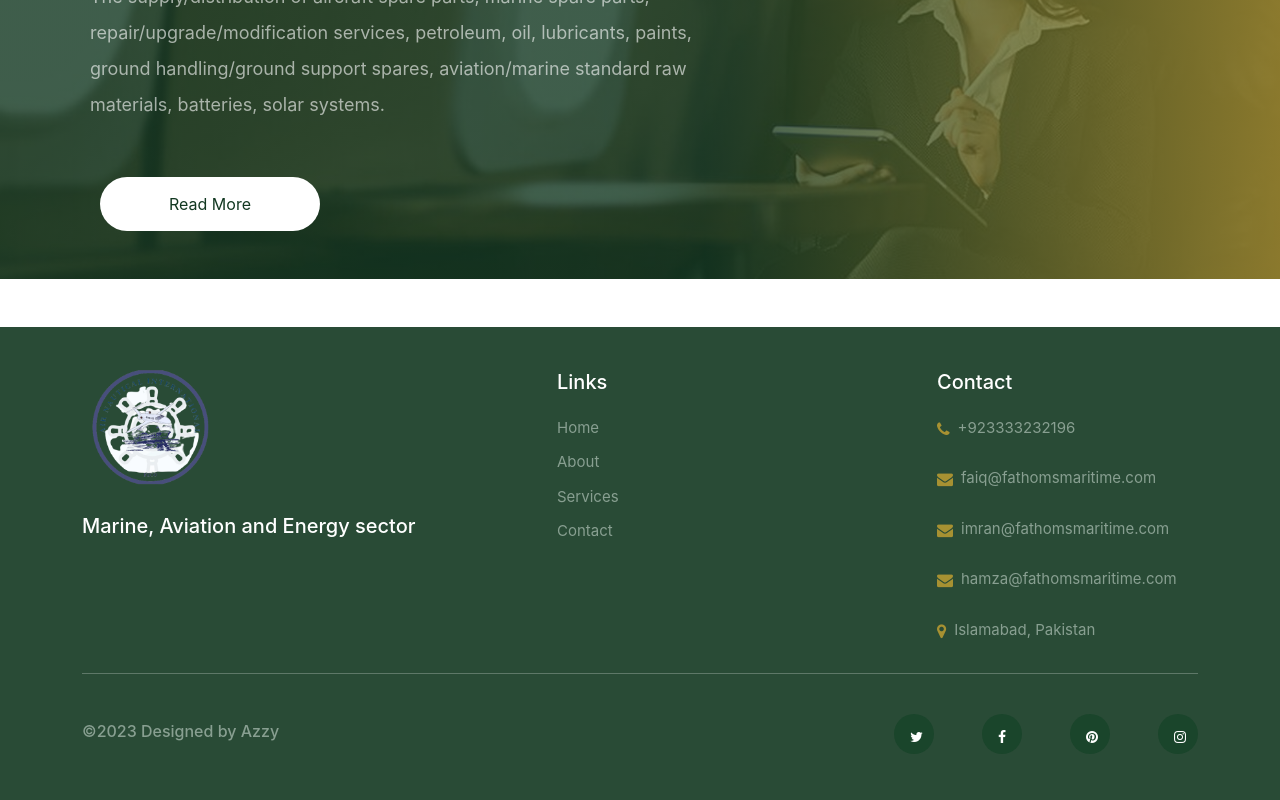
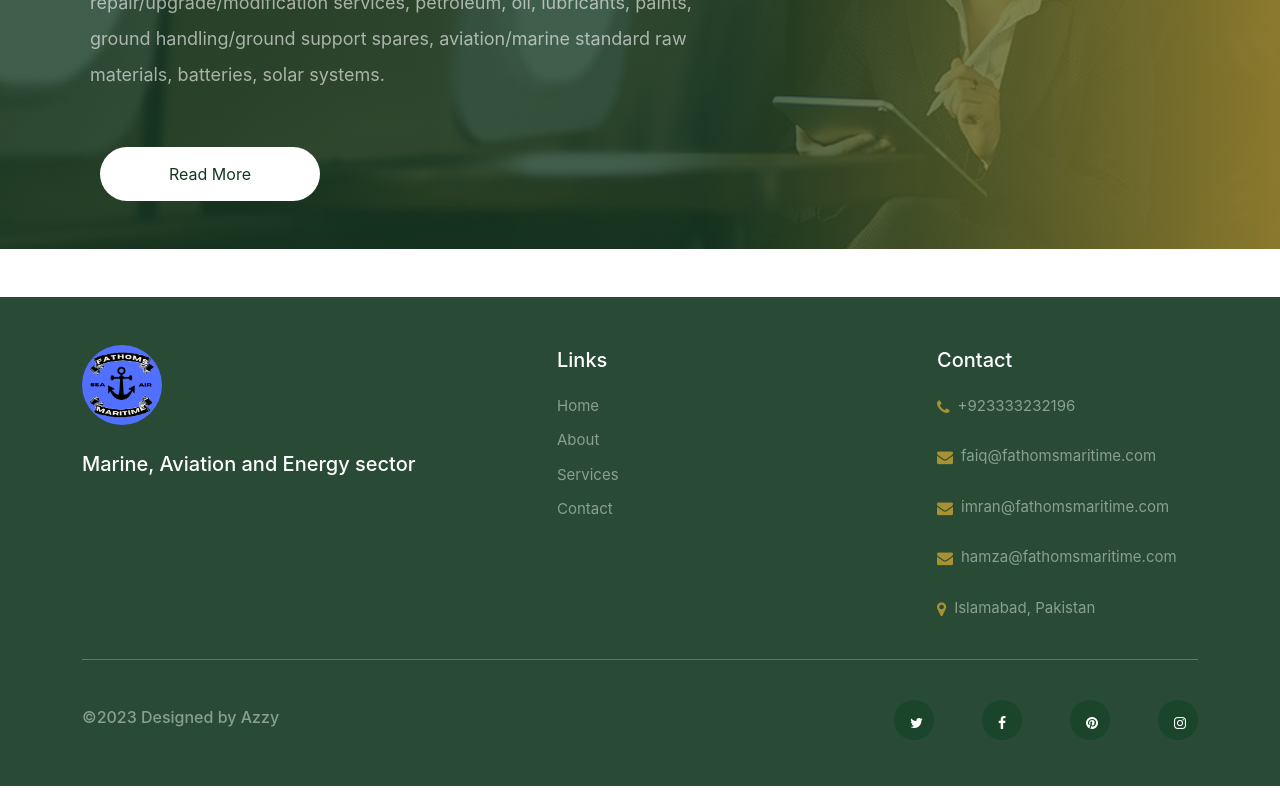
Before and after one commit to affaqkhan211/air-nautical, a React (Create React App) app: page / in a window 1280 px wide. Shown: the part 2026-2826 px from the top of the page. Built offline with nearby package versions, Linux system fonts and the light colour scheme.

Commit message:
logo size fixed

```diff
--- a/src/components/Footer.js
+++ b/src/components/Footer.js
@@ -7,13 +7,13 @@ const Footer = () => {
       <div className="footer mt-5">
         <div className="container">
           <div className="row">
-            <div className="col-lg-5 col-md-5 col-sm-12">
-              <img src="/images/logo.png" alt="" style={{ height: "120px" }} />
+            <div className="col-lg-5 col-md-5 col-sm-12 mt-2 mb-2">
+              <img src="/images/logo2.png" alt="" style={{height : "80px", borderRadius : "50%"}} />
               <h3 className="footer-main-heading mt-4">
                 Marine, Aviation and Energy sector
               </h3>
             </div>
-            <div className="col-lg-4 col-md-4 col-sm-12">
+            <div className="col-lg-4 col-md-4 col-sm-12 mt-2 mb-2">
               <h3 className="footer-main-heading">Links</h3>
               <div className="d-flex flex-column">
                 <Link className="footer-links" to="/">
@@ -30,7 +30,7 @@ const Footer = () => {
                 </Link>
               </div>
             </div>
-            <div className="col-lg-3 col-md-3 col-sm-12">
+            <div className="col-lg-3 col-md-3 col-sm-12 mt-2 mb-2">
               <h3 className="footer-main-heading">Contact</h3>
               <div className="d-flex first">
                 <i
--- a/src/components/Navbar.js
+++ b/src/components/Navbar.js
@@ -36,7 +36,7 @@ const Navbar = () => {
                 src="/images/logo2.png"
                 className="logo"
                 alt=""
-                style={{ height: "100px", borderRadius : "50%" }}
+                style={{ height: "70px", borderRadius : "50%" }}
               />
             </Link>
             <button
```
